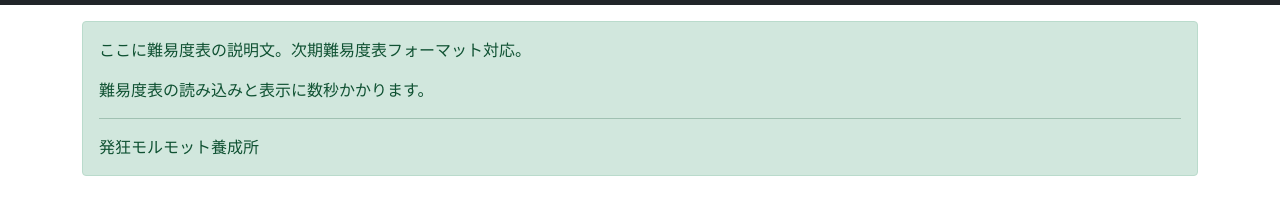
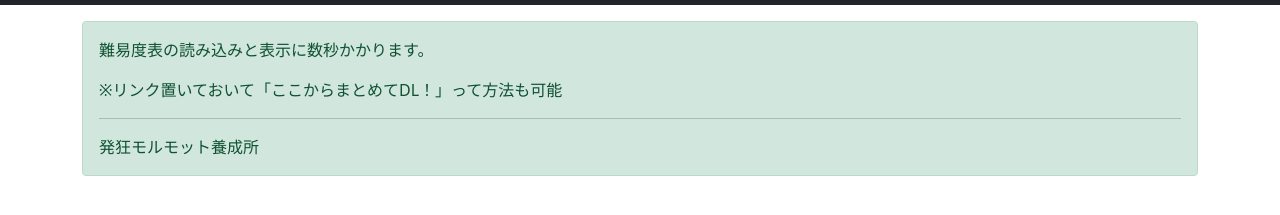
Before and after one commit to ougoon/WAROTA-Crazy, a plain HTML site: page index.html in a window 1280 px wide. Shown: the part 45-260 px from the top of the page. Drawn offline with nearby package versions, Linux system fonts and the light colour scheme; no server answers.

Commit message:
Update index.html

```diff
--- a/index.html
+++ b/index.html
@@ -27,8 +27,8 @@
     <div class="container">
 
         <div class="alert alert-success mb-3" role="alert">
-            <p>ここに難易度表の説明文。次期難易度表フォーマット対応。</p>
             <p>難易度表の読み込みと表示に数秒かかります。</p>
+            <p>※リンク置いておいて「ここからまとめてDL！」って方法も可能</p>
             <hr>
             <p class="mb-0">発狂モルモット養成所</p>
         </div>
```
